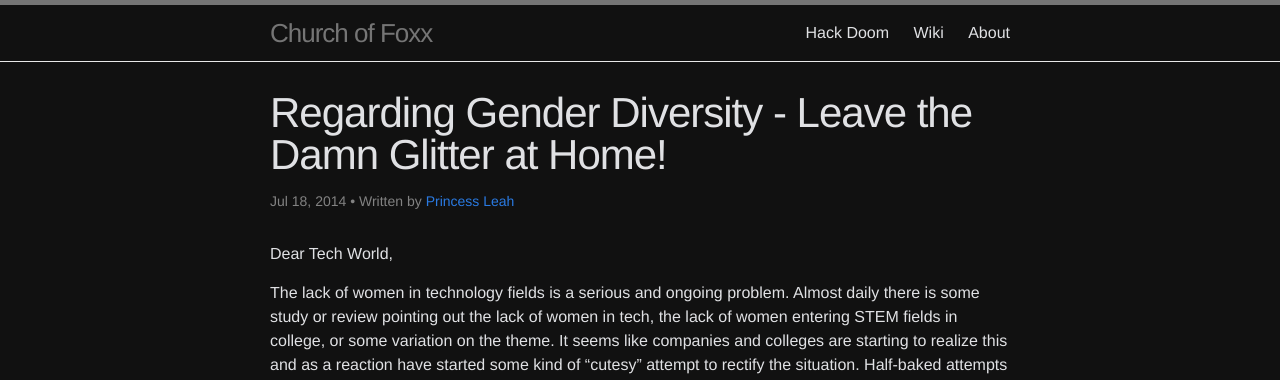
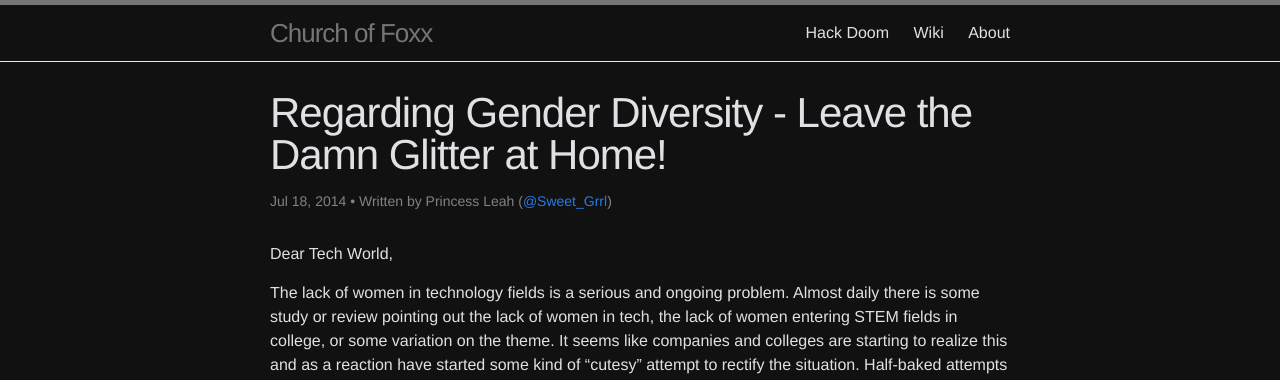
Before and after one commit to h0ck3ystyx/frozenfoxx.github.io, a Jekyll site: the page built from _posts/2014-07-18-regarding-gender-diversity-leave-the-damn-glitter-at-home.md, in a window 1280 px wide. Shown: the top 380 px of the page. Built offline with Jekyll 4.4.1, drawn with Linux system fonts in a browser that asks for light colours.

Commit message:
Updated author link

```diff
--- a/_layouts/post.html
+++ b/_layouts/post.html
@@ -8,7 +8,7 @@ layout: default
 
   <header class="post-header">
     <h1 class="post-title">{{ page.title }}</h1>
-      <p class="post-meta">{{ page.date | date: "%b %-d, %Y" }}{% if author %} • Written by <a href="{{ author.name }}" target="_blank">{{author.name}}</a>{% endif %}{% if page.meta %} • {{ page.meta }}{% endif %}</p>
+      <p class="post-meta">{{ page.date | date: "%b %-d, %Y" }}{% if author %} • Written by {{ author.name }} (<a href="https://twitter.com/{{ author.twitter }}">@{{ author.twitter }}</a>){% endif %}{% if page.meta %} • {{ page.meta }}{% endif %}</p>
   </header>
 
   <article class="post-content">
```
